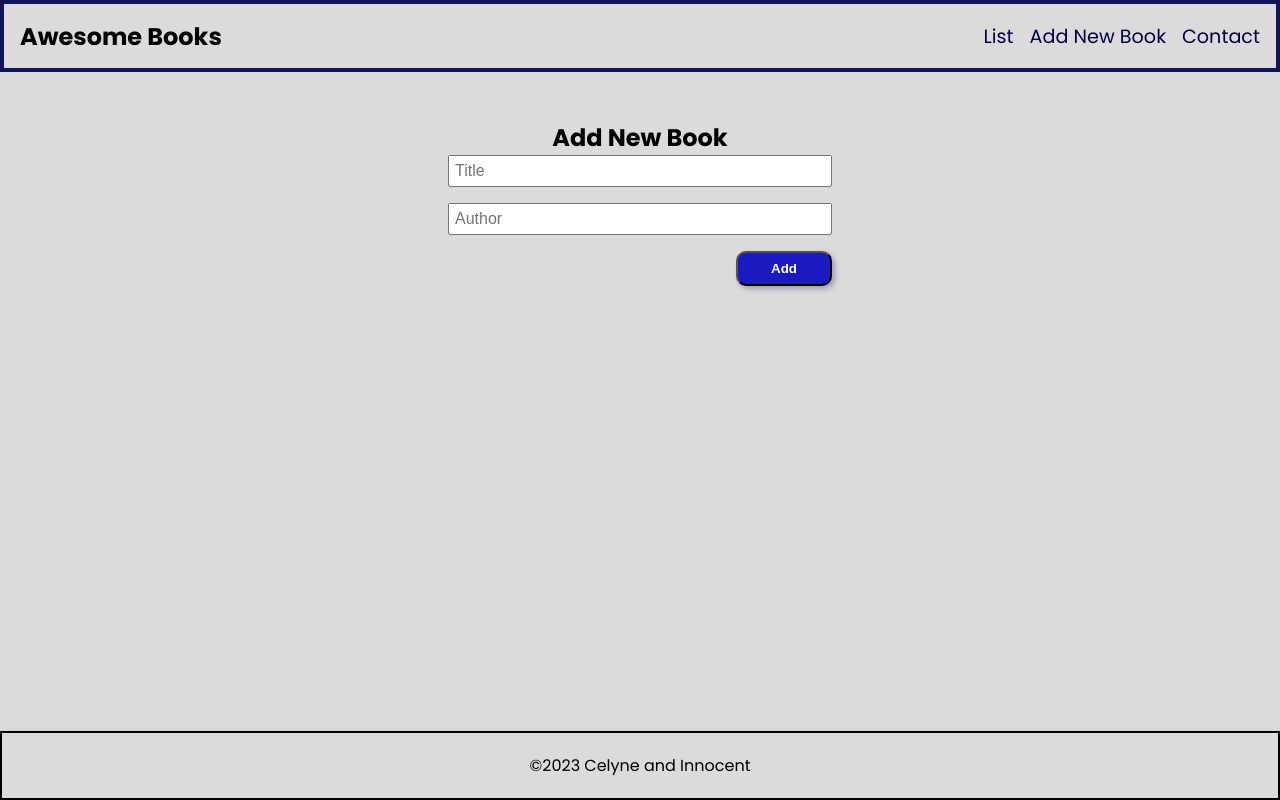
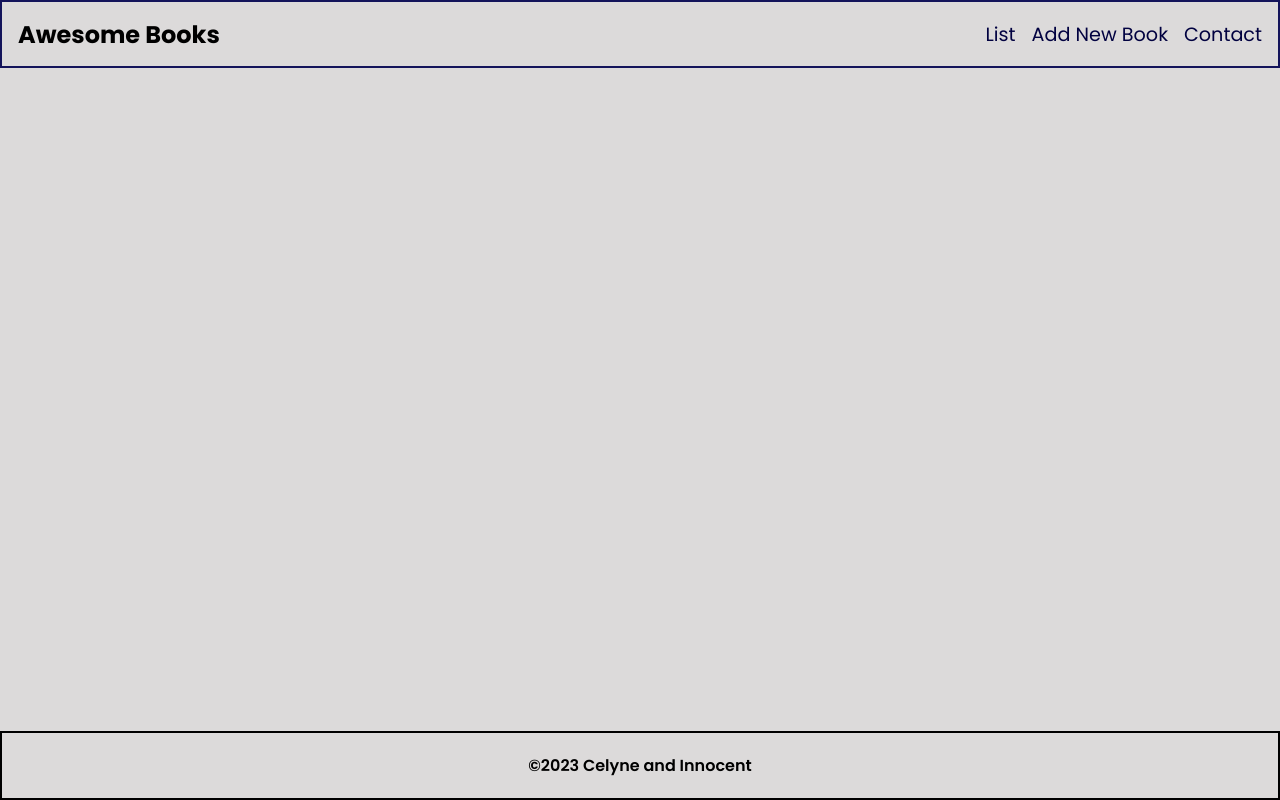
Before and after one commit to Innocent259/Awesome_books, a website: page index.html in a window 1280 px wide. Drawn offline with Linux system fonts and the light colour scheme.

```diff
--- a/index.css
+++ b/index.css
@@ -16,7 +16,7 @@
 }
 
 .header {
-  border: 4px solid rgb(19, 19, 90);
+  border: 2px solid rgb(19, 19, 90);
   margin-block: auto;
 }
 
@@ -133,9 +133,13 @@
 
 .footer {
   padding: 20px;
-  box-shadow: 3px 3px 5px rgba(0, 0, 0, 0.3);
   border: 2px solid #000;
   position: fixed;
   width: 100%;
   bottom: 0;
 }
+
+.copyright{
+  font-size: 1rem;
+  font-weight: 600;
+}
--- a/index.html
+++ b/index.html
@@ -21,7 +21,7 @@
       </ul>
     </nav>
     </header>
-    <div id="add-section">
+    <div id="add-section" class="hidden-section">
       <h2>Add New Book</h2>
       <form id="form">
         <input type="text" id="title" placeholder="Title">
@@ -43,7 +43,7 @@
       <p>Our address: Streetname 22, 84503 City, Country</p>
     </div>
     <footer class="footer">
-        <p>&copy2023 Celyne and Innocent</p>
+        <p class="copyright">&copy2023 Celyne and Innocent</p>
     </footer>
     <script src="index.js"></script>
   </body>
```
